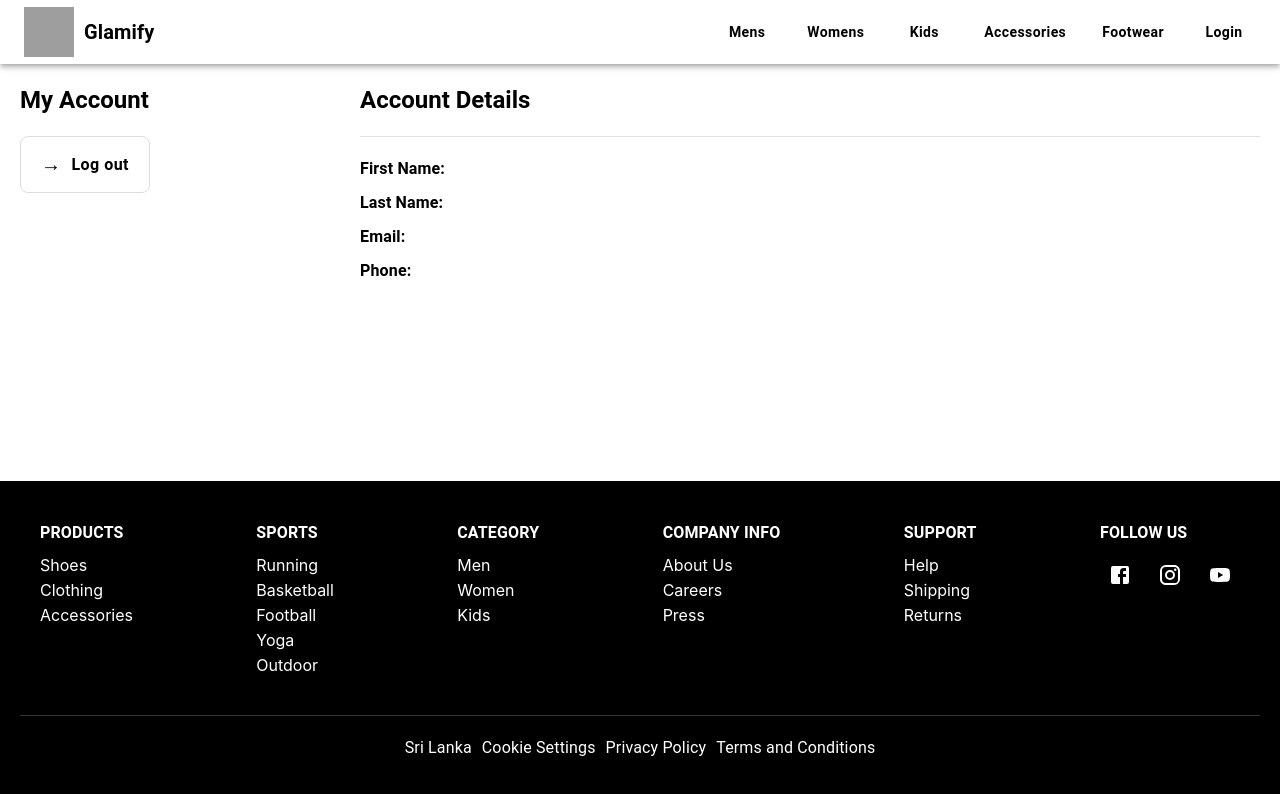
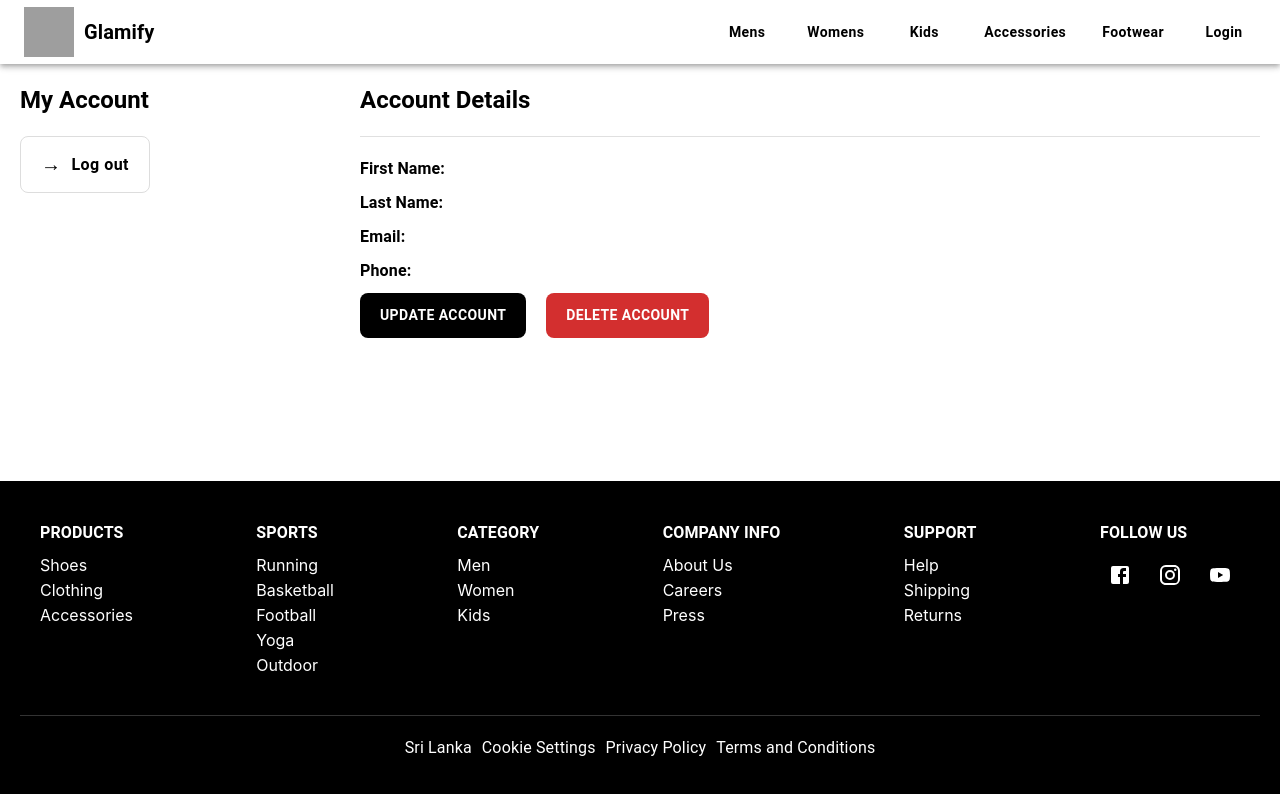
Before and after one commit to Dilusha-Ranasingha/Glamify_Clothing_website_springboot, a React (Create React App) app in the folder glamifyfrontend/: page /account in a window 1280 px wide. Shown: the top 794 px of the page. Built offline with nearby package versions, Linux system fonts and the light colour scheme; grey boxes are pictures that could not be loaded.

Commit message:
feat: add managing functions to the account

```diff
--- a/glamifyfrontend/src/pages/myAccount.js
+++ b/glamifyfrontend/src/pages/myAccount.js
@@ -8,8 +8,17 @@ const MyAccountPage = () => {
 
   // Logout handler
   const handleLogout = () => {
-    console.log("User logged out");
     navigate("/login");
+  };
+
+  // Update account handler
+  const handleUpdateAccount = () => {
+    navigate("/update-account");
+  };
+
+  // Delete account handler
+  const handleDeleteAccount = async () => {
+      navigate("/login");
   };
 
   return (
@@ -82,6 +91,50 @@ const MyAccountPage = () => {
               <Typography>
                 <strong>Phone:</strong> {}
               </Typography>
+
+              {/* Update and Delete Buttons */}
+                <Box sx={{ display: "flex", gap: "20px" }}>
+
+
+
+                    <Button
+                    onClick={handleUpdateAccount}
+                    sx={{
+                        backgroundColor: "#000",
+                        color: "#fff",
+                        fontWeight: "bold",
+                        padding: "10px 20px",
+                        borderRadius: "8px",
+                        "&:hover": {
+                        backgroundColor: "#333",
+                        },
+                    }}
+                    >
+                    Update Account
+                    </Button>
+
+
+
+
+                    <Button
+                    onClick={handleDeleteAccount}
+                    sx={{
+                        backgroundColor: "#d32f2f",
+                        color: "#fff",
+                        fontWeight: "bold",
+                        padding: "10px 20px",
+                        borderRadius: "8px",
+                        "&:hover": {
+                        backgroundColor: "#b71c1c",
+                        },
+                    }}
+                    >
+                    Delete Account
+                    </Button>
+
+
+
+                </Box>
             </Box>
         </Box>
       </Box>
```
